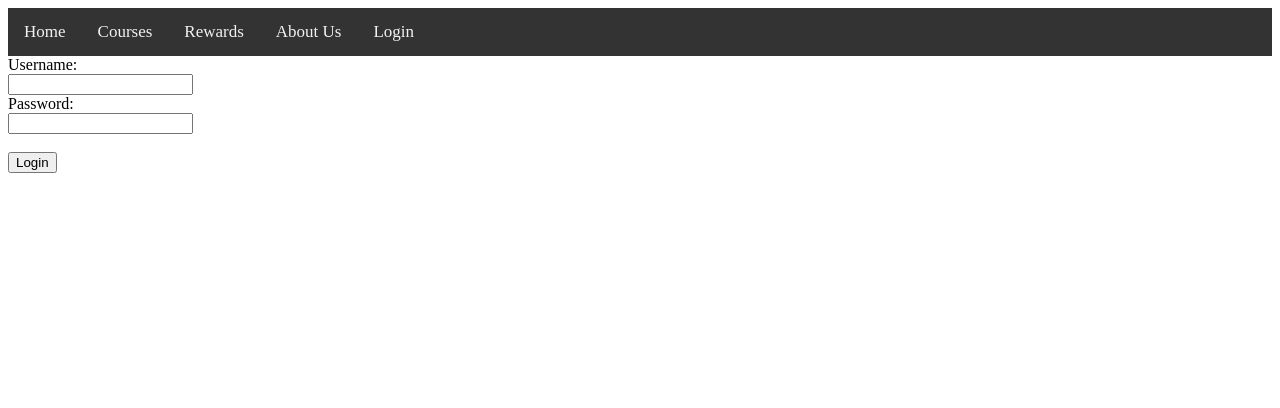
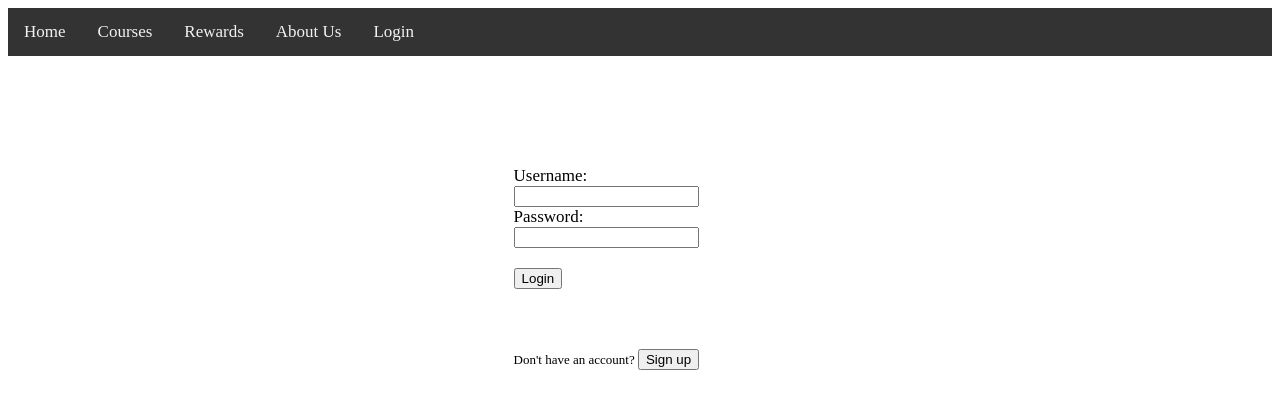
Before and after one commit to annguyen997/exerceo-bitcamp2019, a plain HTML site: page login.html in a window 1280 px wide. Drawn offline with Linux system fonts and the light colour scheme.

Commit message:
Edited login page

```diff
--- a/login.html
+++ b/login.html
@@ -4,6 +4,22 @@
     <meta charset="utf-8" name="viewport" content="width=device-width, initial-scale=1">
     <title> Exerceo Demo </title>
     <link href="exerceostyles.css" rel="stylesheet" type="text/css">
+    <style>
+        .centertext{
+            margin: auto;
+            width: 20%;
+            border: 3px;
+            padding: 10px;
+            font-size: 17px;
+        }
+        .centertext1{
+            margin: auto;
+            width: 20%;
+            border: 3px;
+            padding: 10px;
+            font-size: 13px;
+        }
+    </style>
 </head>
 
 <body>
@@ -18,13 +34,19 @@
                 <!-- Add social network buttons here? -->
         </nav>
     </div>
-    <div>
+    <div class="centertext">
         <form>
+            <br><br><br><br><br>
             Username:<br>
             <input type="text" name="username"><br>
             Password:<br>
             <input type="text" name="password"><br><br>
-            <input type="submit" value="Login">
+            <input type="submit" value="Login"><br><br><br>
+        </form>
+    </div>
+    <div class="centertext1">
+        <form>
+                Don't have an account? <input type="submit" value="Sign up">
         </form>
     </div>
 </body>
```
